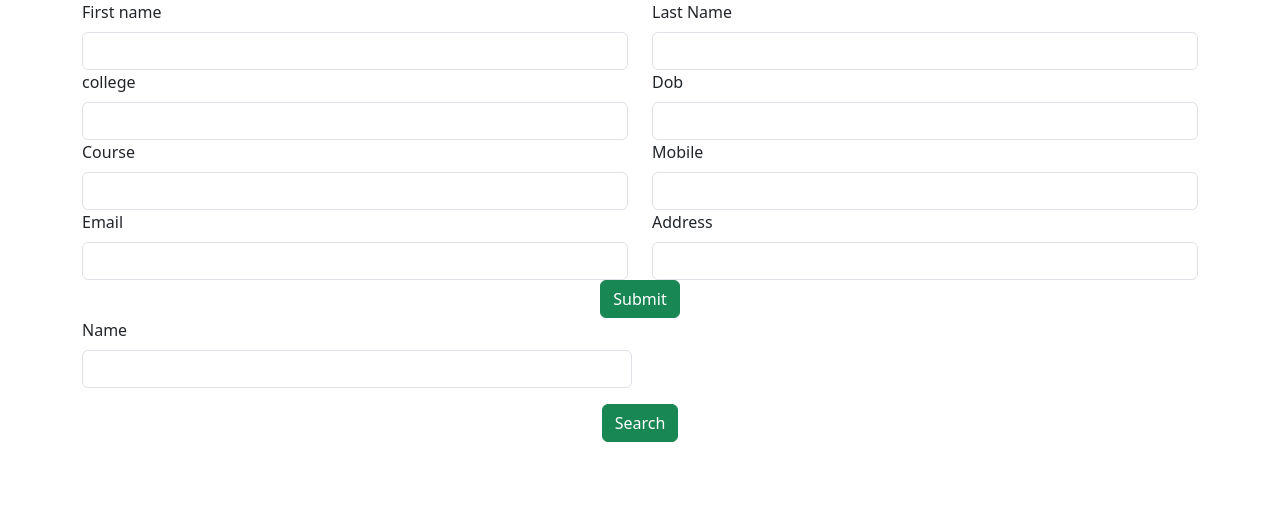
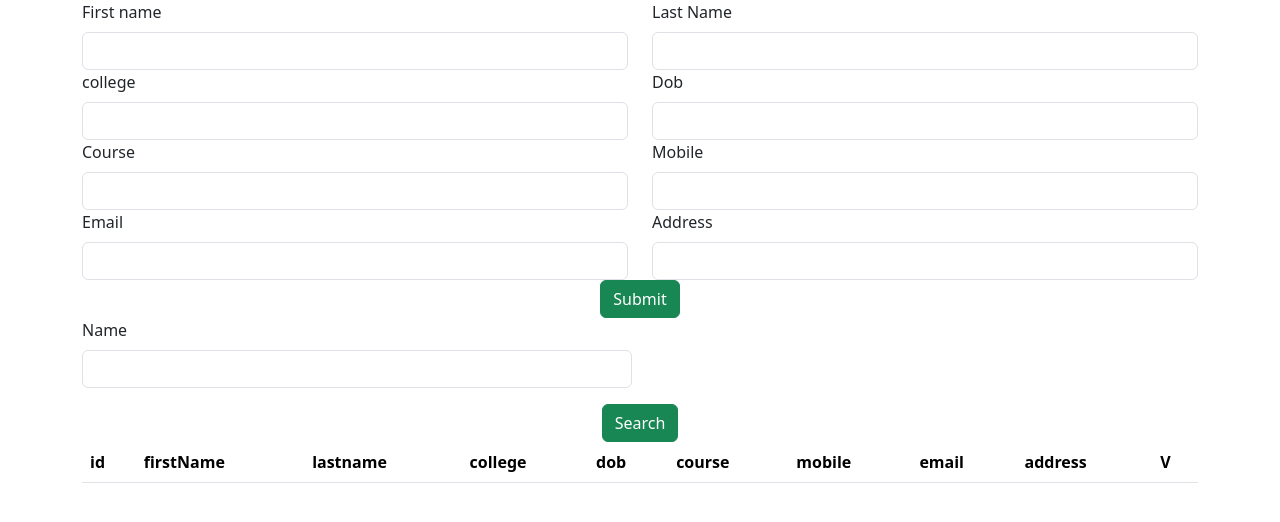
Before and after one commit to Anjaleekrishna135/fisat-student-app, a React (Create React App) app: page / in a window 1280 px wide. Shown: the top 522 px of the page. Built offline with nearby package versions, Linux system fonts and the light colour scheme.

Commit message:
changes in project

```diff
--- a/src/App.js
+++ b/src/App.js
@@ -2,12 +2,14 @@ import logo from './logo.svg';
 import './App.css';
 import AddStudent from './components/AddStudent';
 import SearchStudent from './components/SearchStudent';
+import ViewAll from './components/ViewAll';
 
 function App() {
   return (
     <div>
       <AddStudent />
       <SearchStudent />
+      <ViewAll />
     </div>
   );
 }
--- a/src/components/ViewAll.jsx
+++ b/src/components/ViewAll.jsx
@@ -0,0 +1,39 @@
+import React from 'react'
+
+const ViewAll = () => {
+    return (
+        <div>
+            <div className="container">
+                <div className="row">
+                    <div className="col col-12 col-sm-12 col-md-12 col-lg-12 col-xl-12 col-xxl-12">
+                        <table class="table">
+                            <thead>
+                                <tr>
+
+                                    <th scope="col">id</th>
+                                    <th scope="col">firstName</th>
+                                    <th scope="col">lastname</th>
+                                    <th scope="col">college</th>
+                                    <th scope="col">dob</th>
+                                    <th scope="col">course</th>
+                                    <th scope="col">mobile</th>
+                                    <th scope="col">email</th>
+                                    <th scope="col">address</th>
+                                    <th scope="col">V</th>
+                                </tr>
+                            </thead>
+                            <tbody>
+
+                            </tbody>
+                        </table>
+                    </div>
+                </div>
+            </div>
+
+
+
+        </div>
+    )
+}
+
+export default ViewAll
```
